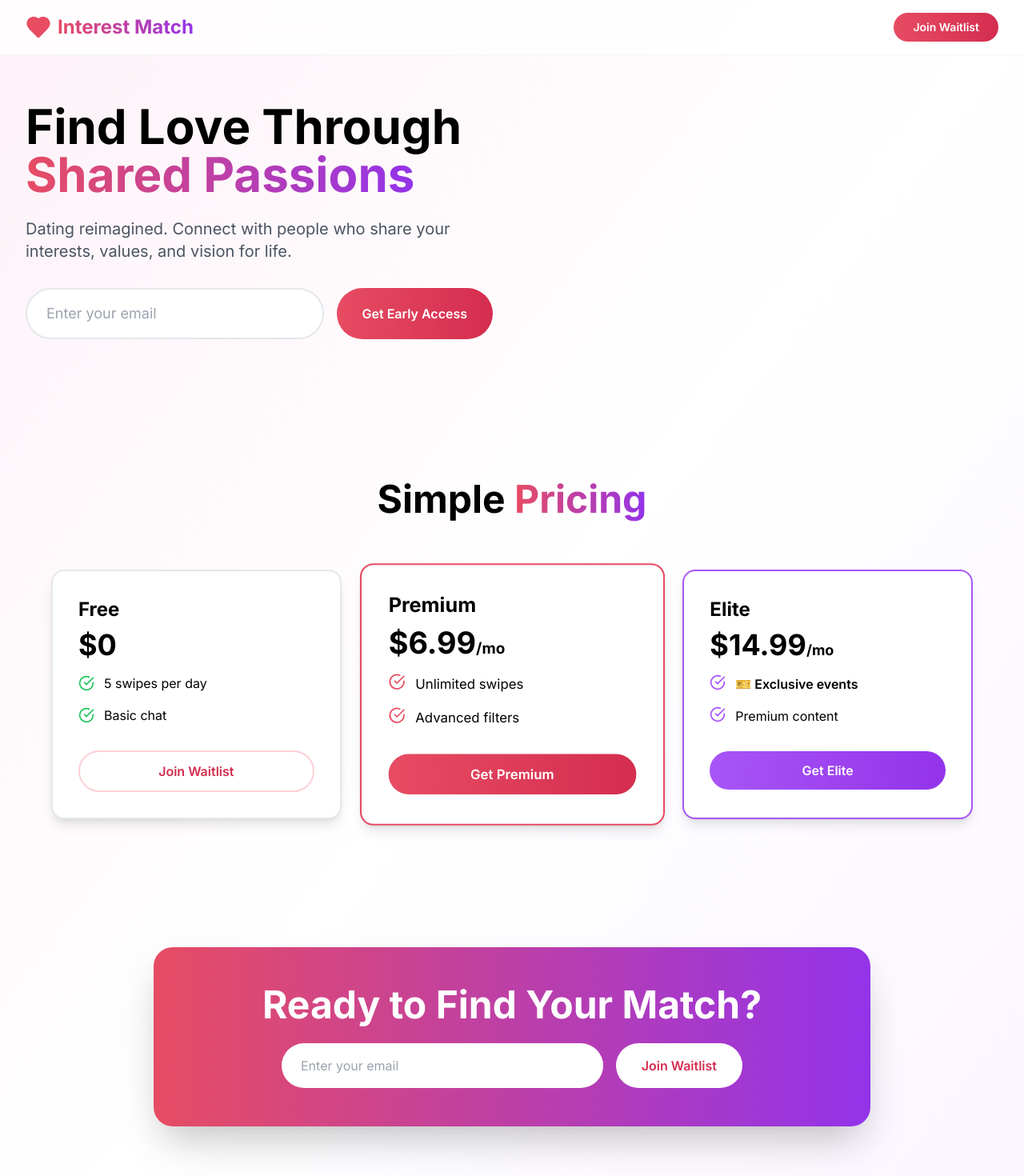
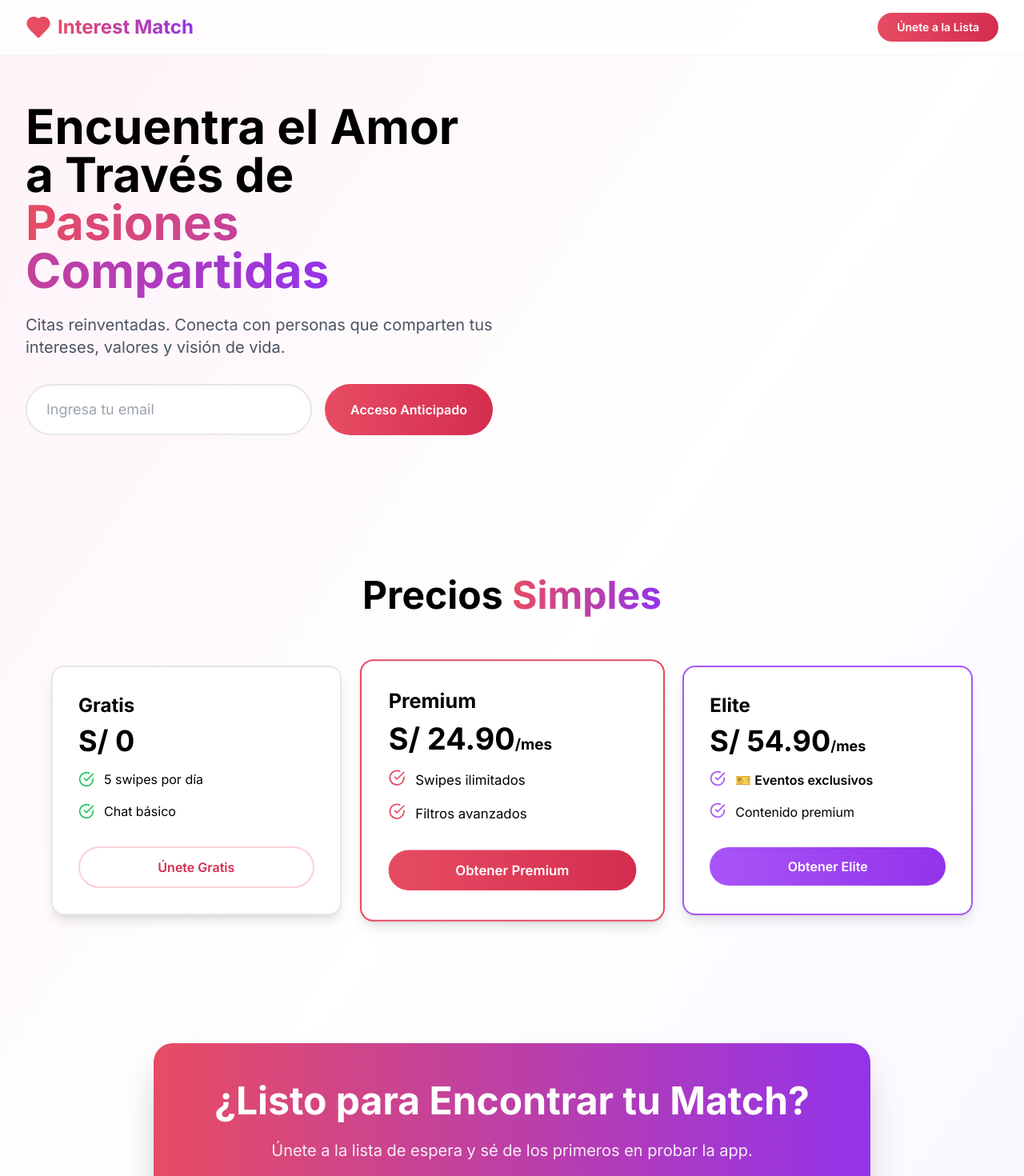
Before and after one commit to robertointech/interest-match-landing, a Next.js app: page / in a window 1280 px wide. Shown: the top 1470 px of the page at 80% size. Built offline with nearby package versions, Linux system fonts and the light colour scheme; no server answers.

Commit message:
Cambiar idioma a español y moneda a Soles PEN

```diff
--- a/app/page.tsx
+++ b/app/page.tsx
@@ -37,7 +37,7 @@ export default function Home() {
             <Heart className="w-8 h-8 text-primary-500" fill="currentColor" />
             <span className="text-2xl font-bold gradient-text">Interest Match</span>
           </div>
-          <a href="#waitlist" className="btn-primary text-sm py-2 px-6">Join Waitlist</a>
+          <a href="#waitlist" className="btn-primary text-sm py-2 px-6">Únete a la Lista</a>
         </div>
       </nav>
 
@@ -46,11 +46,11 @@ export default function Home() {
           <div className="grid md:grid-cols-2 gap-12 items-center">
             <div>
               <h1 className="text-5xl md:text-6xl font-bold mb-6 leading-tight">
-                Find Love Through
-                <span className="gradient-text"> Shared Passions</span>
+                Encuentra el Amor a Través de
+                <span className="gradient-text"> Pasiones Compartidas</span>
               </h1>
               <p className="text-xl text-gray-600 mb-8">
-                Dating reimagined. Connect with people who share your interests, values, and vision for life.
+                Citas reinventadas. Conecta con personas que comparten tus intereses, valores y visión de vida.
               </p>
 
               <form onSubmit={handleSubmit} className="flex flex-col sm:flex-row gap-4 mb-4">
@@ -58,12 +58,12 @@ export default function Home() {
                   type="email"
                   value={email}
                   onChange={(e) => setEmail(e.target.value)}
-                  placeholder="Enter your email"
+                  placeholder="Ingresa tu email"
                   required
                   className="flex-1 px-6 py-4 rounded-full border-2 border-gray-200 focus:border-primary-400 focus:outline-none text-lg"
                 />
                 <button type="submit" disabled={loading} className="btn-primary whitespace-nowrap">
-                  {loading ? 'Joining...' : 'Get Early Access'}
+                  {loading ? 'Enviando...' : 'Acceso Anticipado'}
                 </button>
               </form>
               {message && <p className="text-center sm:text-left text-sm mt-2">{message}</p>}
@@ -76,57 +76,57 @@ export default function Home() {
         <div className="max-w-7xl mx-auto">
           <div className="text-center mb-16">
             <h2 className="text-4xl md:text-5xl font-bold mb-4">
-              Simple <span className="gradient-text">Pricing</span>
+              Precios <span className="gradient-text">Simples</span>
             </h2>
           </div>
 
           <div className="grid md:grid-cols-3 gap-8 max-w-6xl mx-auto">
             <div className="card border-2 border-gray-200">
-              <h3 className="text-2xl font-bold mb-2">Free</h3>
-              <div className="text-4xl font-bold mb-4">$0</div>
+              <h3 className="text-2xl font-bold mb-2">Gratis</h3>
+              <div className="text-4xl font-bold mb-4">S/ 0</div>
               <ul className="space-y-4 mb-8">
                 <li className="flex items-start gap-3">
                   <CheckCircle className="w-5 h-5 text-green-500 flex-shrink-0 mt-0.5" />
-                  <span>5 swipes per day</span>
+                  <span>5 swipes por día</span>
                 </li>
                 <li className="flex items-start gap-3">
                   <CheckCircle className="w-5 h-5 text-green-500 flex-shrink-0 mt-0.5" />
-                  <span>Basic chat</span>
+                  <span>Chat básico</span>
                 </li>
               </ul>
-              <button className="w-full btn-secondary">Join Waitlist</button>
+              <button className="w-full btn-secondary">Únete Gratis</button>
             </div>
 
             <div className="card border-2 border-primary-500 transform scale-105">
               <h3 className="text-2xl font-bold mb-2">Premium</h3>
-              <div className="text-4xl font-bold mb-4">$6.99<span className="text-lg">/mo</span></div>
+              <div className="text-4xl font-bold mb-4">S/ 24.90<span className="text-lg">/mes</span></div>
               <ul className="space-y-4 mb-8">
                 <li className="flex items-start gap-3">
                   <CheckCircle className="w-5 h-5 text-primary-500" />
-                  <span>Unlimited swipes</span>
+                  <span>Swipes ilimitados</span>
                 </li>
                 <li className="flex items-start gap-3">
                   <CheckCircle className="w-5 h-5 text-primary-500" />
-                  <span>Advanced filters</span>
+                  <span>Filtros avanzados</span>
                 </li>
               </ul>
-              <button className="w-full btn-primary">Get Premium</button>
+              <button className="w-full btn-primary">Obtener Premium</button>
             </div>
 
             <div className="card border-2 border-purple-500">
               <h3 className="text-2xl font-bold mb-2">Elite</h3>
-              <div className="text-4xl font-bold mb-4">$14.99<span className="text-lg">/mo</span></div>
+              <div className="text-4xl font-bold mb-4">S/ 54.90<span className="text-lg">/mes</span></div>
               <ul className="space-y-4 mb-8">
                 <li className="flex items-start gap-3">
                   <CheckCircle className="w-5 h-5 text-purple-500" />
-                  <span className="font-semibold">🎫 Exclusive events</span>
+                  <span className="font-semibold">🎫 Eventos exclusivos</span>
                 </li>
                 <li className="flex items-start gap-3">
                   <CheckCircle className="w-5 h-5 text-purple-500" />
-                  <span>Premium content</span>
+                  <span>Contenido premium</span>
                 </li>
               </ul>
-              <button className="w-full bg-gradient-to-r from-purple-500 to-purple-600 text-white font-semibold py-3 px-8 rounded-full hover:shadow-lg">Get Elite</button>
+              <button className="w-full bg-gradient-to-r from-purple-500 to-purple-600 text-white font-semibold py-3 px-8 rounded-full hover:shadow-lg">Obtener Elite</button>
             </div>
           </div>
         </div>
@@ -135,18 +135,19 @@ export default function Home() {
       <section id="waitlist" className="py-20 px-4 sm:px-6 lg:px-8">
         <div className="max-w-4xl mx-auto text-center">
           <div className="bg-gradient-to-r from-primary-500 to-purple-600 rounded-3xl p-12 text-white shadow-2xl">
-            <h2 className="text-4xl md:text-5xl font-bold mb-6">Ready to Find Your Match?</h2>
+            <h2 className="text-4xl md:text-5xl font-bold mb-6">¿Listo para Encontrar tu Match?</h2>
+            <p className="text-xl mb-8 opacity-90">Únete a la lista de espera y sé de los primeros en probar la app.</p>
             <form onSubmit={handleSubmit} className="flex flex-col sm:flex-row gap-4 max-w-xl mx-auto">
               <input
                 type="email"
                 value={email}
                 onChange={(e) => setEmail(e.target.value)}
-                placeholder="Enter your email"
+                placeholder="Ingresa tu email"
                 required
                 className="flex-1 px-6 py-4 rounded-full text-gray-900 focus:outline-none"
               />
               <button type="submit" disabled={loading} className="bg-white text-primary-600 font-semibold py-4 px-8 rounded-full">
-                {loading ? 'Joining...' : 'Join Waitlist'}
+                {loading ? 'Enviando...' : 'Unirme a la Lista'}
               </button>
             </form>
             {message && <p className="mt-4 text-sm">{message}</p>}
@@ -160,7 +161,7 @@ export default function Home() {
             <Heart className="w-6 h-6 text-primary-500" fill="currentColor" />
             <span className="text-xl font-bold">Interest Match</span>
           </div>
-          <p className="text-gray-400">© 2024 Interest Match. All rights reserved.</p>
+          <p className="text-gray-400">© 2024 Interest Match. Todos los derechos reservados.</p>
         </div>
       </footer>
     </main>
```
